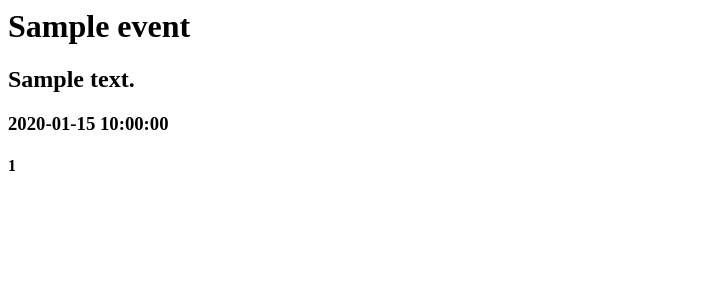
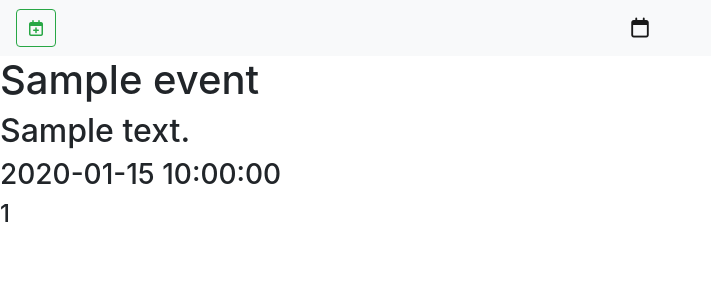
Before and after one commit to iwantm/QAEventTracker, a Flask app: page / in a window 1280 px wide. Shown: the top 300 px of the page, without its empty margins (0-711 px from the left). Run offline with Flask 2, Linux system fonts and the light colour scheme; a user stored in the database is signed in; tables that the repository leaves empty hold one stand-in row (values such as "Sample post"); some libraries are stand-ins or nearby versions.

Commit message:
change templates

```diff
--- a/application/routes.py
+++ b/application/routes.py
@@ -7,10 +7,11 @@ from flask_login import login_user, current_user, logout_user, login_required
 
 
 @app.route('/')
+@app.route('/home')
 def home():
     if current_user.is_authenticated:
         events = Groups.query.filter_by(user_id=current_user.id).all()
-        return render_template('home.html', title='Home', events=events)
+        return render_template('index.html', title='Home', events=events)
     return 'logged out'
 
 
--- /dev/null
+++ b/application/static/stylesheets/style.css
@@ -0,0 +1,4 @@
+.navbar-center {
+    margin-left: auto;
+    margin-right: auto;
+  }
--- /dev/null
+++ b/application/templates/index.html
@@ -0,0 +1,25 @@
+{% extends 'layout.html' %}
+{% block left_nav %}
+<ul class="navbar-nav">
+    <li class="nav-item">
+        <a class="btn btn-outline-success" href="{{url_for('create_event')}}"><i class="far fa-calendar-plus"></i></a>
+    </li>
+</ul>
+{% endblock left_nav %}
+{% block right_nav %}
+<ul class="navbar-nav">
+    <li class="nav-item">
+        <a class="btn btn-outline-success invisible"><i class="far fa-calendar-plus"></i></a>
+    </li>
+</ul>
+{% endblock right_nav %}
+
+{% block content %}
+
+{% for event in events %}
+<h1>{{event.events.title}}</h1>
+<h2>{{event.events.description}}</h2>
+<h3>{{event.events.date}}</h3>
+<h4>{{event.events.id}}</h4>
+{% endfor %}
+{% endblock content %}
--- a/application/templates/layout.html
+++ b/application/templates/layout.html
@@ -1,14 +1,37 @@
+<!doctype html>
+
 <html>
 
 <head>
+    <link rel="stylesheet" href="https://cdn.jsdelivr.net/npm/bootstrap@4.5.3/dist/css/bootstrap.min.css"
+        integrity="sha384-TX8t27EcRE3e/ihU7zmQxVncDAy5uIKz4rEkgIXeMed4M0jlfIDPvg6uqKI2xXr2" crossorigin="anonymous">
+    <script src="https://kit.fontawesome.com/d5282c50fa.js" crossorigin="anonymous"></script>
+    <link rel="stylesheet" href="{{ url_for('static', filename='stylesheets/style.css') }}" />
     <meta charset="utf-8">
     <meta name="viewport" content="width=device-width -10px, initial-scale=1, shrink-to-fit=no">
     <title>{{title}}</title>
 </head>
 
 <body>
+    <nav class="navbar navbar-light bg-light">
+        {% block left_nav %}
+        {% endblock left_nav %}
+        <a class="navbar-brand navbar-center" href="{{url_for('home')}}">
+            <i class="far fa-calendar"></i>
+        </a>
+        {% block right_nav %}
+        {% endblock right_nav %}
+
+    </nav>
+
     {% block content %}
     {% endblock content %}
+    <script src="https://code.jquery.com/jquery-3.5.1.slim.min.js"
+        integrity="sha384-DfXdz2htPH0lsSSs5nCTpuj/zy4C+OGpamoFVy38MVBnE+IbbVYUew+OrCXaRkfj"
+        crossorigin="anonymous"></script>
+    <script src="https://cdn.jsdelivr.net/npm/bootstrap@4.5.3/dist/js/bootstrap.bundle.min.js"
+        integrity="sha384-ho+j7jyWK8fNQe+A12Hb8AhRq26LrZ/JpcUGGOn+Y7RsweNrtN/tE3MoK7ZeZDyx"
+        crossorigin="anonymous"></script>
 </body>
 
 </html>
```
Also changed, not shown: application/templates/login.html (+7 -0 lines).
